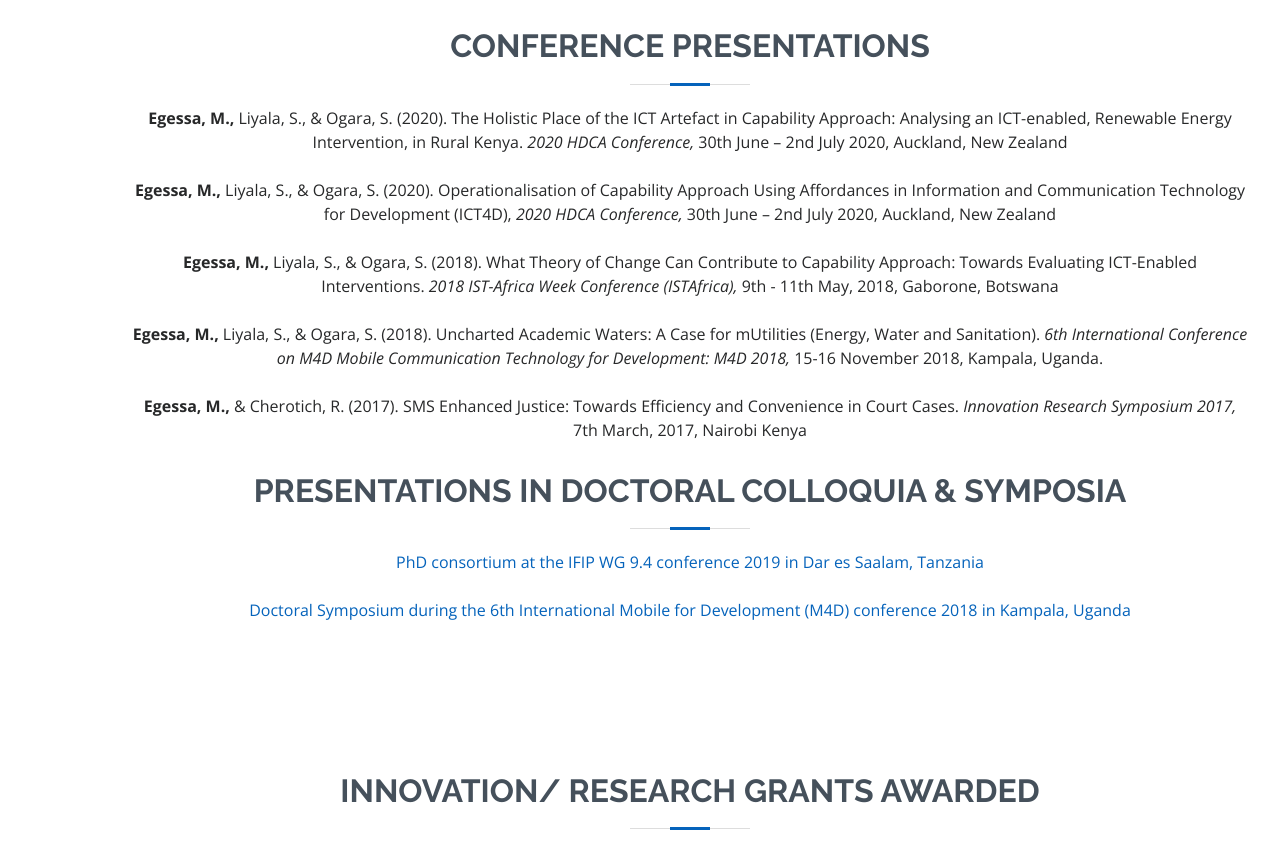
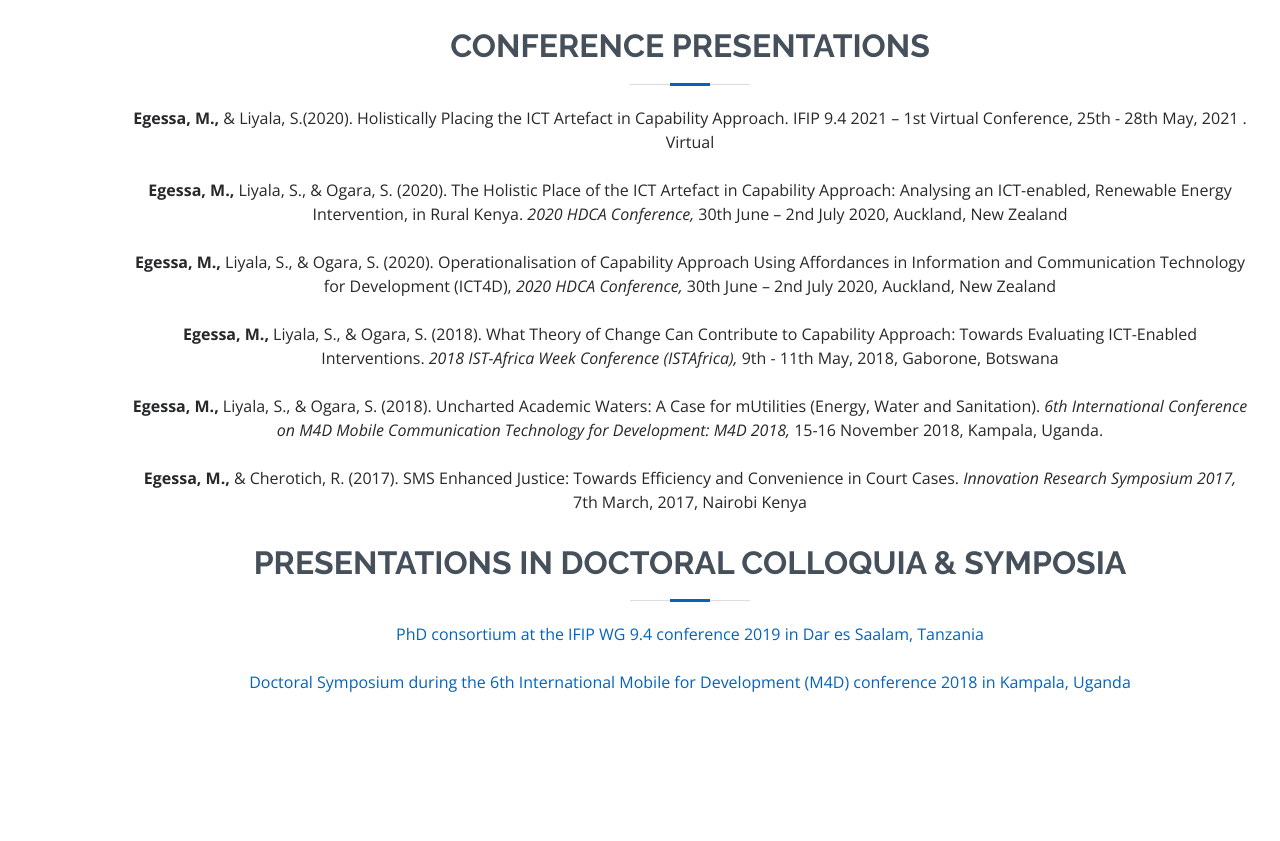
Before and after one commit to matayo/matayo.github.io, a plain HTML site: page index.html in a window 1280 px wide. Shown: the part 2058-2899 px from the top of the page. Drawn offline with nearby package versions, Linux system fonts and the light colour scheme; files whose address does not match are found by name.

Commit message:
Update index.html

```diff
--- a/index.html
+++ b/index.html
@@ -157,7 +157,9 @@
 		  </div>
 <div class="section-title">
           <h2>Conference Presentations</h2>
-          <p><strong>Egessa, M.,</strong> Liyala, S., & Ogara, S. (2020). The Holistic Place of the ICT Artefact in Capability Approach: Analysing an ICT-enabled, Renewable Energy Intervention, in Rural Kenya.  <i>2020 HDCA Conference,</i> 30th June – 2nd July 2020, Auckland, New Zealand</br></br>
+         <p><strong>Egessa, M.,</strong> & Liyala, S.(2020). Holistically Placing the ICT Artefact in Capability Approach. IFIP 9.4 2021 – 1st Virtual Conference, 25th - 28th May, 2021 . Virtual</br></br>
+
+	<p><strong>Egessa, M.,</strong> Liyala, S., & Ogara, S. (2020). The Holistic Place of the ICT Artefact in Capability Approach: Analysing an ICT-enabled, Renewable Energy Intervention, in Rural Kenya.  <i>2020 HDCA Conference,</i> 30th June – 2nd July 2020, Auckland, New Zealand</br></br>
 <b>Egessa, M.,</b> Liyala, S., & Ogara, S. (2020). Operationalisation of Capability Approach Using Affordances in Information and Communication Technology for Development (ICT4D), <i>2020 HDCA Conference,</i> 30th June – 2nd July 2020, Auckland, New Zealand</br></br>
 <b>Egessa, M.,</b> Liyala, S., & Ogara, S. (2018). What Theory of Change Can Contribute to Capability Approach: Towards Evaluating ICT-Enabled Interventions. <i>2018 IST-Africa Week Conference (ISTAfrica),</i> 9th - 11th May, 2018, Gaborone, Botswana</br></br>
 <b>Egessa, M.,</b> Liyala, S., & Ogara, S. (2018). Uncharted Academic Waters: A Case for mUtilities (Energy, Water and Sanitation).  <i>6th International Conference on M4D Mobile Communication Technology for Development: M4D 2018,</i> 15-16 November 2018, Kampala, Uganda. </br></br>
```
